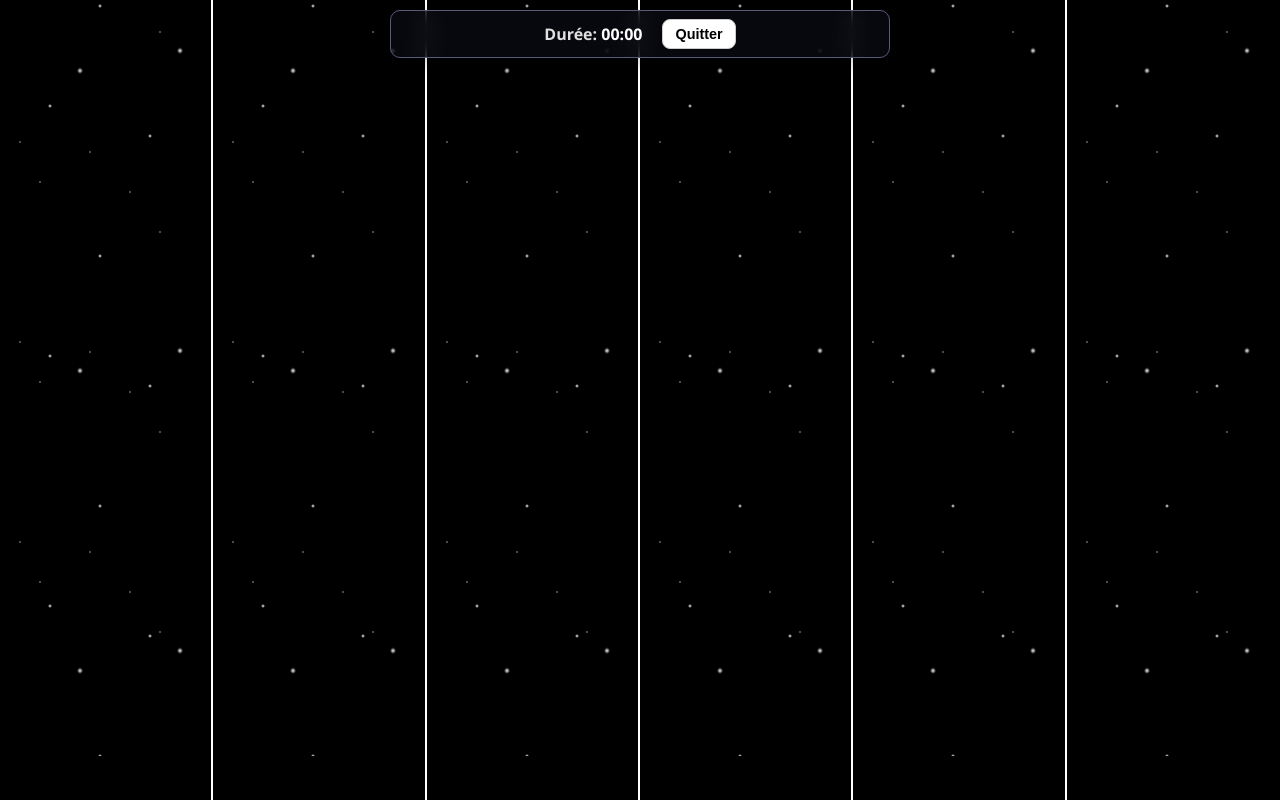
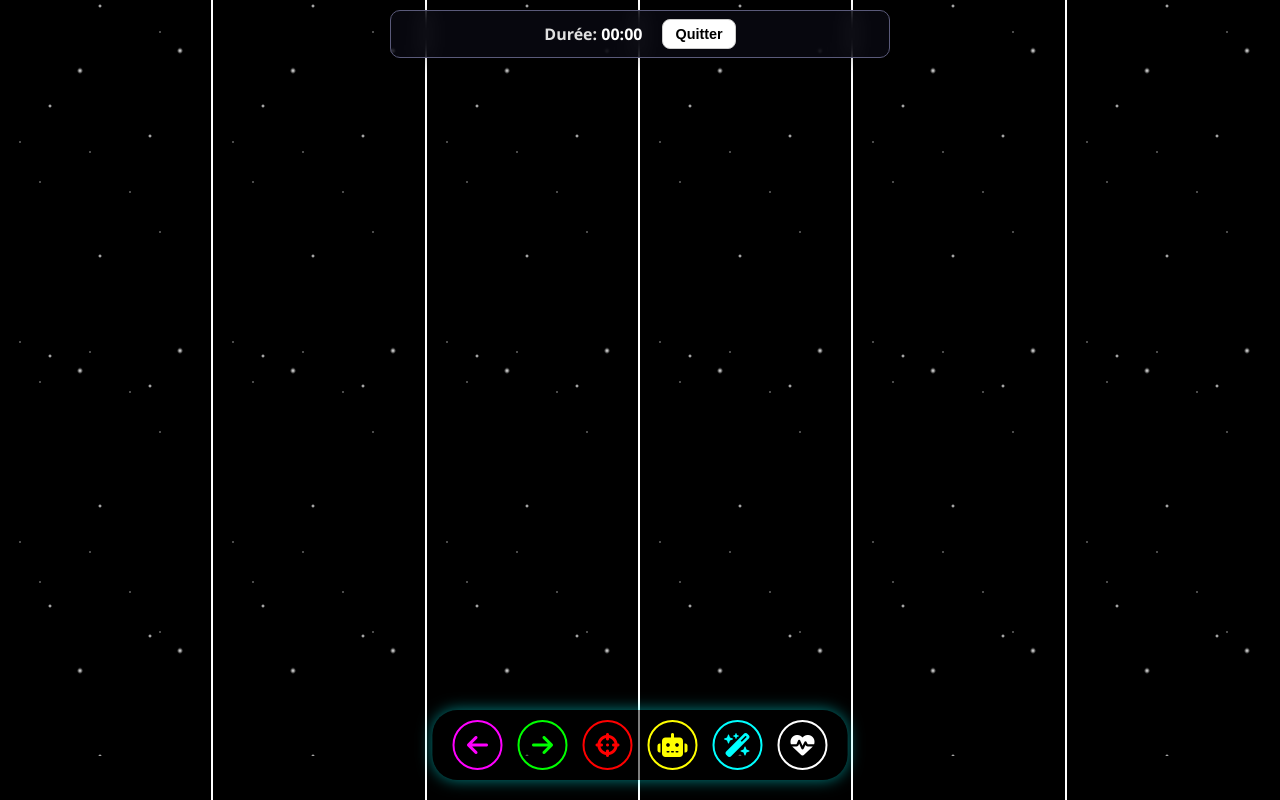
Before and after one commit to michel-DC/Jeu-Vaisseau, a PHP site: page /game.php in a window 1280 px wide. Run offline with PHP 8.4, Linux system fonts and the light colour scheme; the visitor is signed in with stand-in values (Sample User, id 1); tables that the repository leaves empty or names only in its code hold one stand-in row (values such as "Sample post").

Commit message:
Ajout des boutons d'action permettant de faire des actions tout simplement 🧙‍♀️

```diff
--- a/game.php
+++ b/game.php
@@ -78,6 +78,8 @@ $joueur2_vaisseau = $gameState['joueur2_choix_vaisseau'];
     <link rel="stylesheet" href="styles/game.css">
     <link rel="stylesheet" href="styles/game-state.css">
     <link rel="stylesheet" href="styles/coin-flip-popup.css">
+    <link rel="stylesheet" href="styles/action-buttons.css">
+    <link rel="stylesheet" href="https://cdnjs.cloudflare.com/ajax/libs/font-awesome/6.5.2/css/all.min.css">
     <link rel="shortcut icon" href="assets/logo/image.png" type="image/x-icon">
 </head>
 
@@ -121,6 +123,27 @@ $joueur2_vaisseau = $gameState['joueur2_choix_vaisseau'];
             <div class="stars2"></div>
             <div class="stars3"></div>
             yannco
+        </div>
+    </div>
+
+    <div class="action-buttons">
+        <div class="action-button-container">
+            <button id="btn-backward" class="action-button" data-tooltip="Reculer"><i class="fas fa-arrow-left"></i></button>
+        </div>
+        <div class="action-button-container">
+            <button id="btn-forward" class="action-button" data-tooltip="Avancer"><i class="fas fa-arrow-right"></i></button>
+        </div>
+        <div class="action-button-container">
+            <button id="btn-shoot" class="action-button" data-tooltip="Tirer"><i class="fas fa-crosshairs"></i></button>
+        </div>
+        <div class="action-button-container">
+            <button id="btn-drone" class="action-button" data-tooltip="Lancer un drone"><i class="fas fa-robot"></i></button>
+        </div>
+        <div class="action-button-container">
+            <button id="btn-magic" class="action-button" data-tooltip="Utiliser sa magie"><i class="fas fa-wand-magic-sparkles"></i></button>
+        </div>
+        <div class="action-button-container">
+            <button id="btn-heal" class="action-button" data-tooltip="Recharger sa vie"><i class="fas fa-heart-pulse"></i></button>
         </div>
     </div>
 
--- /dev/null
+++ b/styles/action-buttons.css
@@ -0,0 +1,127 @@
+/* styles/action-buttons.css */
+.action-buttons {
+    position: fixed;
+    bottom: 20px;
+    left: 50%;
+    transform: translateX(-50%);
+    display: flex;
+    gap: 15px;
+    padding: 10px 20px;
+    background-color: rgba(0, 0, 0, 0.5);
+    border-radius: 25px;
+    box-shadow: 0 0 15px rgba(0, 255, 255, 0.5);
+}
+
+.action-button-container {
+    position: relative;
+}
+
+.action-button {
+    background-color: transparent;
+    border: 2px solid;
+    border-radius: 50%;
+    width: 50px;
+    height: 50px;
+    display: flex;
+    justify-content: center;
+    align-items: center;
+    cursor: pointer;
+    transition: all 0.3s ease;
+    font-size: 24px;
+}
+
+.action-button:hover {
+    transform: scale(1.1);
+    box-shadow: 0 0 10px;
+}
+
+/* Tooltip styles */
+.action-button-container .action-button::after {
+    content: attr(data-tooltip);
+    position: absolute;
+    bottom: 120%; /* Position above the button */
+    left: 50%;
+    transform: translateX(-50%);
+    background-color: #333;
+    color: #fff;
+    padding: 5px 10px;
+    border-radius: 5px;
+    white-space: nowrap;
+    font-size: 14px;
+    opacity: 0;
+    visibility: hidden;
+    transition: opacity 0.3s, visibility 0.3s;
+    z-index: 10;
+}
+
+.action-button-container:hover .action-button::after {
+    opacity: 1;
+    visibility: visible;
+}
+
+
+#btn-forward {
+    color: #00ff00;
+    border-color: #00ff00;
+}
+
+#btn-forward:hover {
+    background-color: #00ff00;
+    color: #000;
+    box-shadow: 0 0 15px #00ff00;
+}
+
+#btn-backward {
+    color: #ff00ff;
+    border-color: #ff00ff;
+}
+
+#btn-backward:hover {
+    background-color: #ff00ff;
+    color: #fff;
+    box-shadow: 0 0 15px #ff00ff;
+}
+
+#btn-shoot {
+    color: #ff0000;
+    border-color: #ff0000;
+}
+
+#btn-shoot:hover {
+    background-color: #ff0000;
+    color: #fff;
+    box-shadow: 0 0 15px #ff0000;
+}
+
+#btn-drone {
+    color: #ffff00;
+    border-color: #ffff00;
+}
+
+#btn-drone:hover {
+    background-color: #ffff00;
+    color: #000;
+    box-shadow: 0 0 15px #ffff00;
+}
+
+#btn-magic {
+    color: #00ffff;
+    border-color: #00ffff;
+}
+
+#btn-magic:hover {
+    background-color: #00ffff;
+    color: #000;
+    box-shadow: 0 0 15px #00ffff;
+}
+
+#btn-heal {
+    color: #ffffff;
+    border-color: #ffffff;
+}
+
+#btn-heal:hover {
+    background-color: #ffffff;
+    color: #000;
+    box-shadow: 0 0 15px #ffffff;
+}
--- a/styles/game.css
+++ b/styles/game.css
@@ -77,7 +77,7 @@ html {
 
 .player-ship {
   position: absolute;
-  width: 200px;
+  width: 250px;
   height: auto;
   object-fit: contain;
   z-index: 5;
```
